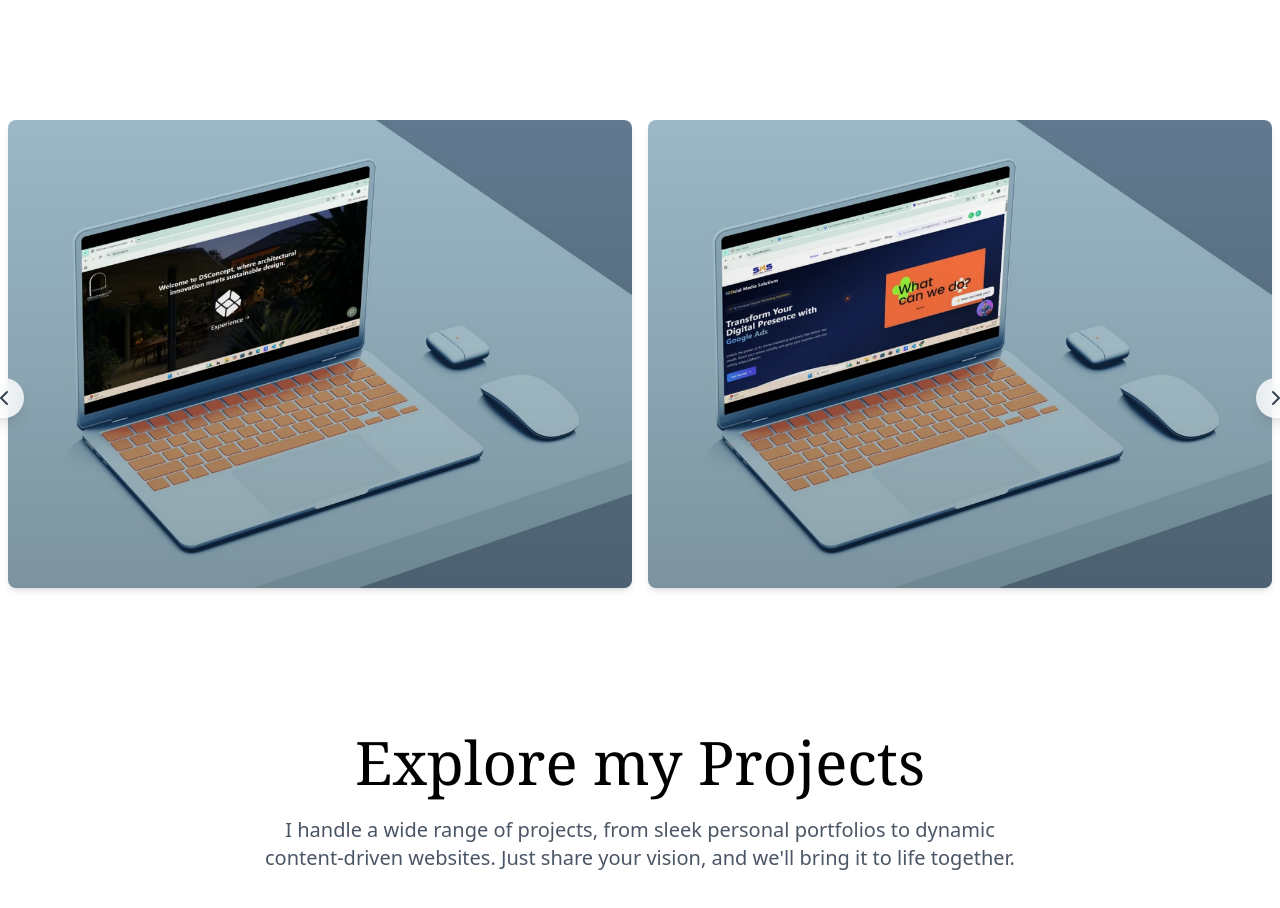
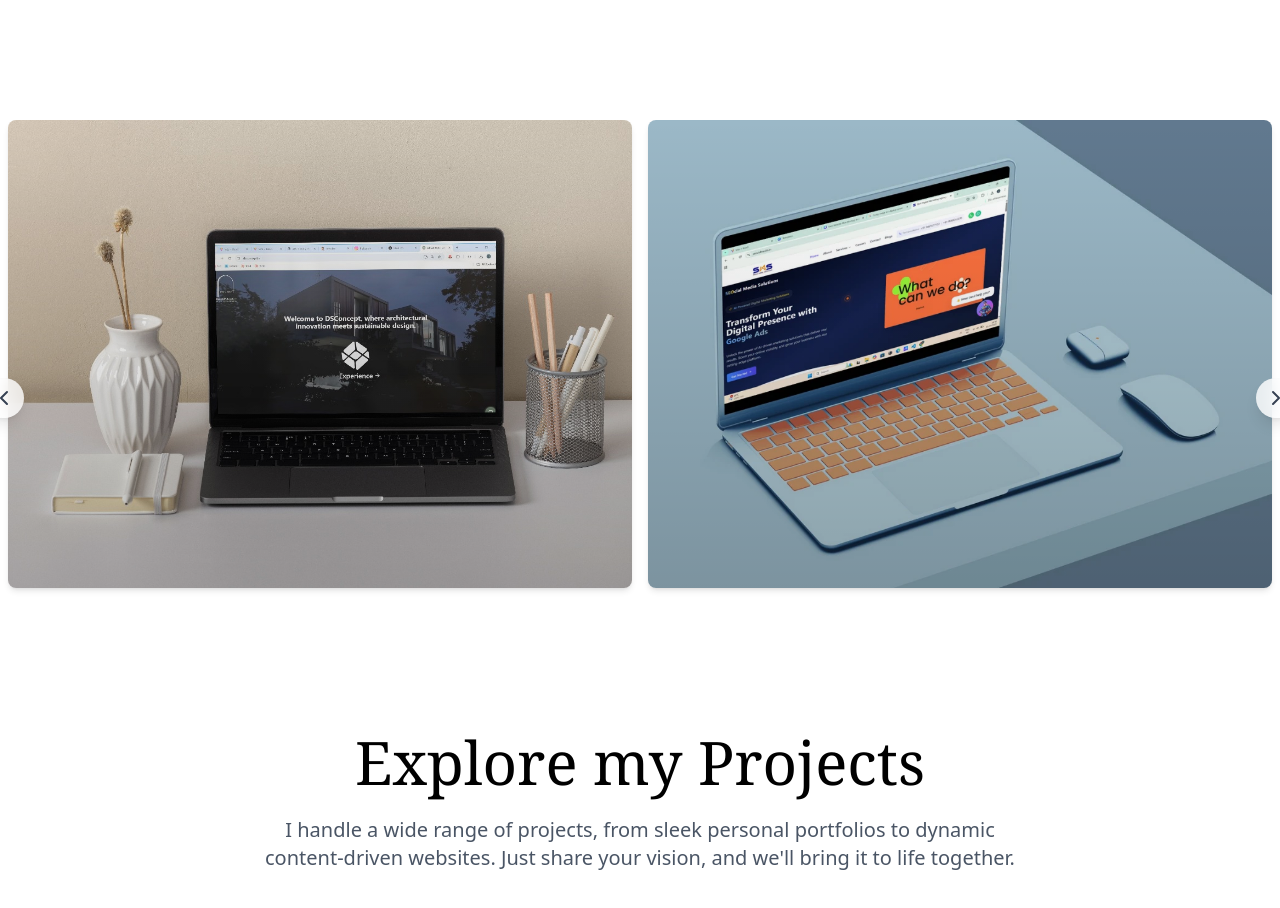
Before and after one commit to jeet-code27/Jeet.dev, a React (Vite) app: page / in a window 1280 px wide. Shown: the part 1320-2228 px from the top of the page. Built offline with nearby package versions, Linux system fonts and the light colour scheme.

Commit message:
new committt

```diff
--- a/src/components/ImageCarousel.jsx
+++ b/src/components/ImageCarousel.jsx
@@ -10,7 +10,7 @@ const ImageSlider = () => {
   const images = [
     {
       id: 1,
-      url: "/images/boneandjointslaptop.webp",
+      url: "/images/boneandjointslaptop.jpg",
       alt: "Design mockup with yellow background"
     },
     {
@@ -25,7 +25,7 @@ const ImageSlider = () => {
     },
     {
       id: 4,
-      url: "/images/dsc-laptop.webp",
+      url: "/images/dsc-laptop.jpg",
       alt: "Typography design mockup"
     },
     {
```
Also changed, not shown: public/images/boneandjointslaptop.jpg (added), public/images/dsc-laptop.jpg (added).
